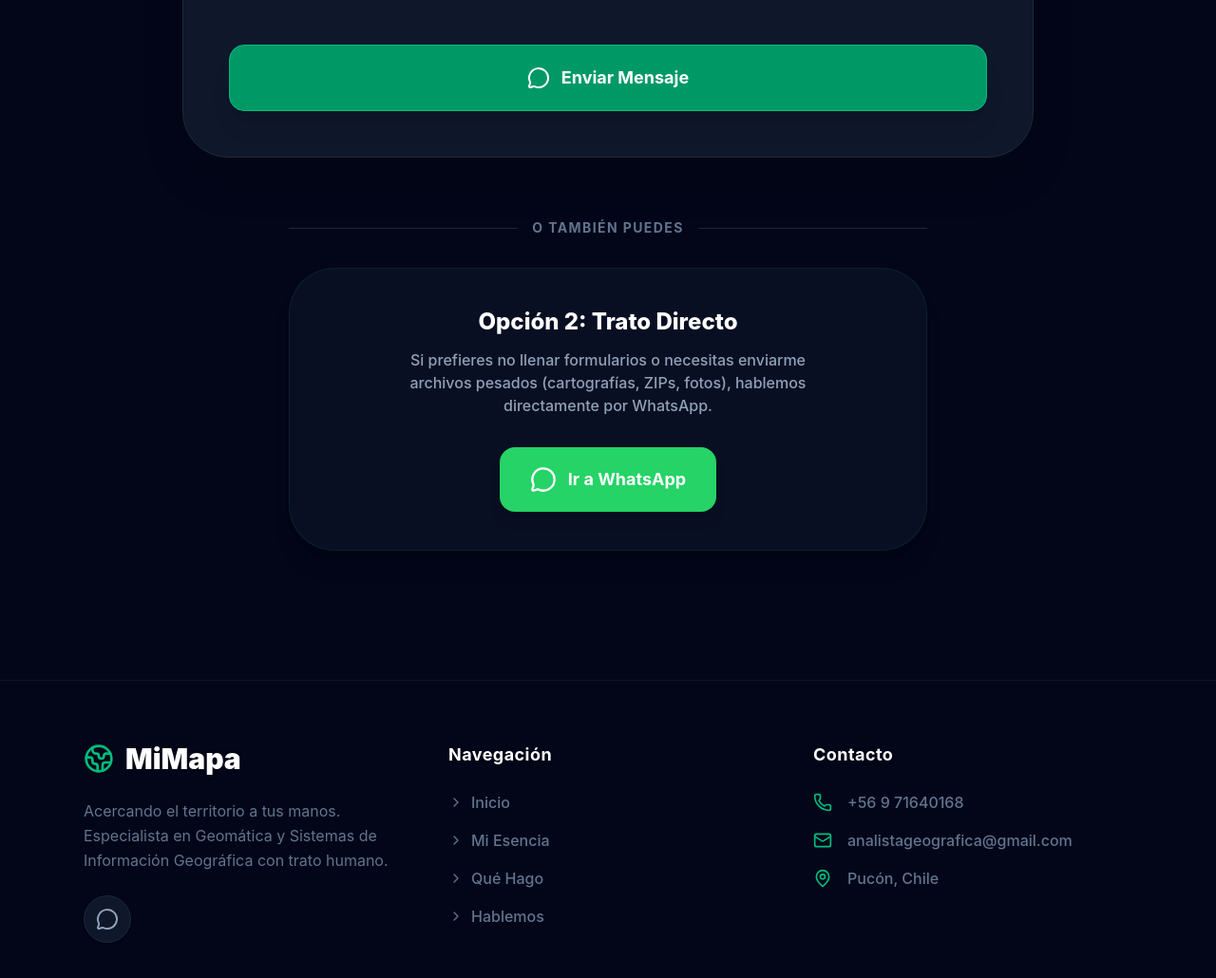
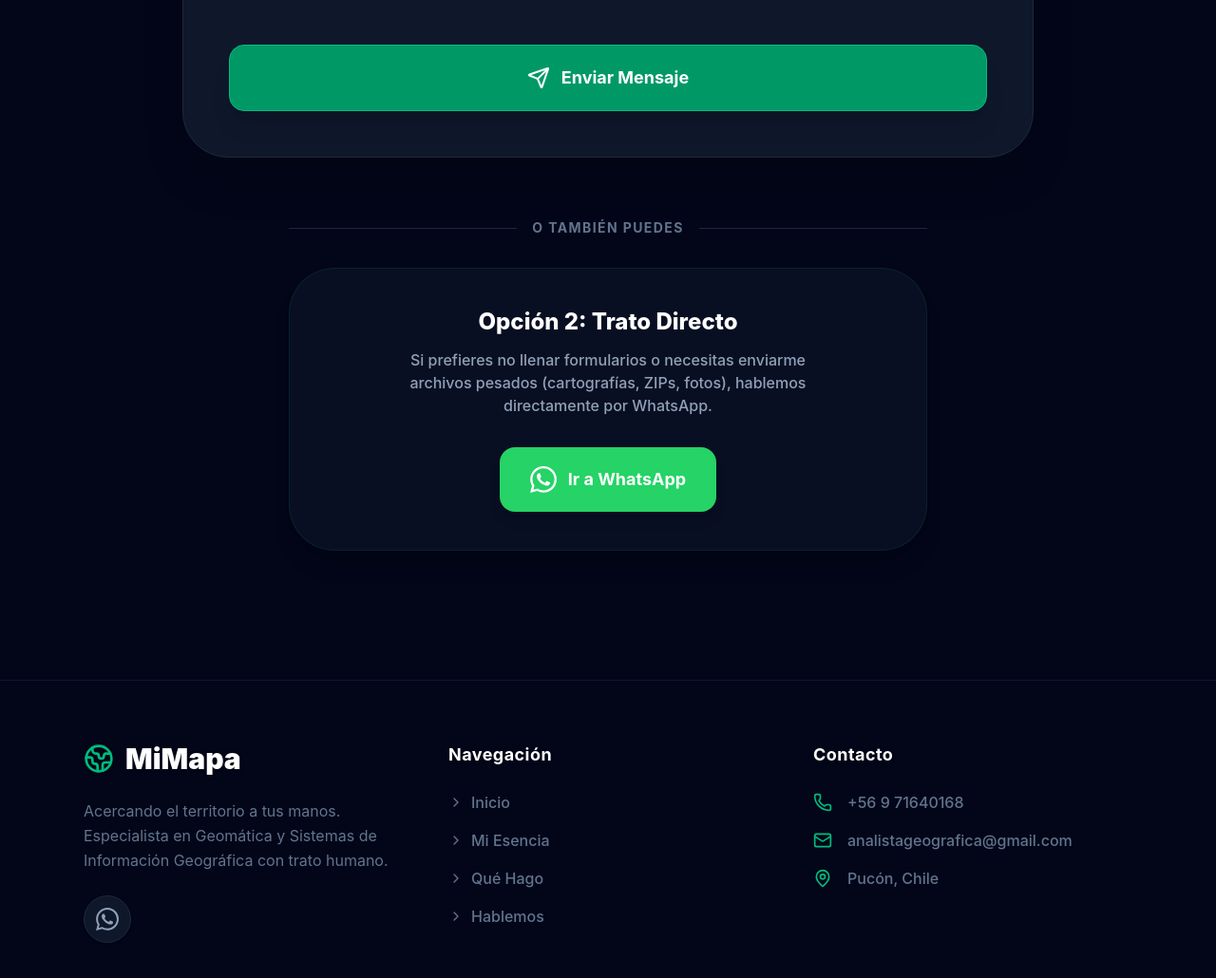
Before and after one commit to SamAntunez/MiMapa, a React app in the folder frontend/: page /contacto in a window 1280 px wide. Shown: the part 1059-2089 px from the top of the page at 95% size. Built offline with nearby package versions, Linux system fonts and the light colour scheme; the HTML template or start-up script is replaced by a standard one.

Commit message:
Solución de error de sintaxis en Contacto e integración de logo oficial de WhatsApp

```diff
--- a/frontend/src/components/Footer.jsx
+++ b/frontend/src/components/Footer.jsx
@@ -1,5 +1,6 @@
 import { Link } from 'react-router-dom';
-import { Globe2, MessageCircle, ChevronRight, Phone, Mail, MapPin } from 'lucide-react';
+import { Globe2, ChevronRight, Phone, Mail, MapPin } from 'lucide-react';
+import { WhatsAppIcon } from './Icons';
 
 export default function Footer() {
   return (
@@ -14,7 +15,7 @@
           </p>
           <div className="flex gap-4">
              <a href="https://wa.me/56971640168" target="_blank" rel="noreferrer" className="bg-slate-900 border border-slate-800 p-3 rounded-full hover:bg-emerald-700 hover:text-white transition shadow-sm">
-               <MessageCircle className="w-6 h-6" />
+               <WhatsAppIcon className="w-6 h-6" />
              </a>
           </div>
         </div>
--- /dev/null
+++ b/frontend/src/components/Icons.jsx
@@ -0,0 +1,7 @@
+import React from 'react';
+
+export const WhatsAppIcon = ({ className }) => (
+  <svg xmlns="http://www.w3.org/2000/svg" viewBox="0 0 24 24" fill="currentColor" className={className}>
+    <path d="M17.472 14.382c-.297-.149-1.758-.867-2.03-.967-.273-.099-.471-.148-.67.15-.197.297-.767.966-.94 1.164-.173.199-.347.223-.644.075-.297-.15-1.255-.463-2.39-1.475-.888-.788-1.489-1.761-1.663-2.06-.173-.297-.018-.458.13-.606.134-.133.298-.347.446-.52.149-.174.198-.298.298-.497.099-.198.05-.371-.025-.52-.075-.149-.669-1.612-.916-2.207-.242-.579-.487-.5-.669-.51a12.8 12.8 0 0 0-.57-.01c-.198 0-.52.074-.792.372-.272.297-1.04 1.016-1.04 2.479 0 1.462 1.065 2.875 1.213 3.074.149.198 2.096 3.2 5.077 4.487.709.306 1.262.489 1.694.625.712.227 1.36.195 1.871.118.571-.085 1.758-.719 2.006-1.413.248-.694.248-1.289.173-1.413-.074-.124-.272-.198-.57-.347m-5.421 7.403h-.004a9.87 9.87 0 0 1-5.031-1.378l-.361-.214-3.741.982.998-3.648-.235-.374a9.86 9.86 0 0 1-1.51-5.26c.001-5.45 4.436-9.884 9.888-9.884 2.64 0 5.122 1.03 6.988 2.898a9.825 9.825 0 0 1 2.893 6.994c-.003 5.45-4.437 9.884-9.885 9.884m8.413-18.297A11.815 11.815 0 0 0 12.05 0C5.495 0 .16 5.335.157 11.892c0 2.096.547 4.142 1.588 5.945L.057 24l6.305-1.654a11.882 11.882 0 0 0 5.683 1.448h.005c6.554 0 11.89-5.335 11.893-11.893a11.821 11.821 0 0 0-3.48-8.413z"/>
+  </svg>
+);
--- a/frontend/src/pages/Contacto.jsx
+++ b/frontend/src/pages/Contacto.jsx
@@ -1,5 +1,11 @@
 import { useState } from 'react';
-import { Mail, CheckCircle, Paperclip, Loader2, MessageCircle, ChevronRight } from 'lucide-react';
+import { Mail, CheckCircle, Paperclip, ChevronRight, Loader2, Send } from 'lucide-react';
+
+const WhatsAppIcon = ({ className }) => (
+  <svg xmlns="http://www.w3.org/2000/svg" viewBox="0 0 24 24" fill="currentColor" className={className}>
+    <path d="M17.472 14.382c-.297-.149-1.758-.867-2.03-.967-.273-.099-.471-.148-.67.15-.197.297-.767.966-.94 1.164-.173.199-.347.223-.644.075-.297-.15-1.255-.463-2.39-1.475-.888-.788-1.489-1.761-1.663-2.06-.173-.297-.018-.458.13-.606.134-.133.298-.347.446-.52.149-.174.198-.298.298-.497.099-.198.05-.371-.025-.52-.075-.149-.669-1.612-.916-2.207-.242-.579-.487-.5-.669-.51a12.8 12.8 0 0 0-.57-.01c-.198 0-.52.074-.792.372-.272.297-1.04 1.016-1.04 2.479 0 1.462 1.065 2.875 1.213 3.074.149.198 2.096 3.2 5.077 4.487.709.306 1.262.489 1.694.625.712.227 1.36.195 1.871.118.571-.085 1.758-.719 2.006-1.413.248-.694.248-1.289.173-1.413-.074-.124-.272-.198-.57-.347m-5.421 7.403h-.004a9.87 9.87 0 0 1-5.031-1.378l-.361-.214-3.741.982.998-3.648-.235-.374a9.86 9.86 0 0 1-1.51-5.26c.001-5.45 4.436-9.884 9.888-9.884 2.64 0 5.122 1.03 6.988 2.898a9.825 9.825 0 0 1 2.893 6.994c-.003 5.45-4.437 9.884-9.885 9.884m8.413-18.297A11.815 11.815 0 0 0 12.05 0C5.495 0 .16 5.335.157 11.892c0 2.096.547 4.142 1.588 5.945L.057 24l6.305-1.654a11.882 11.882 0 0 0 5.683 1.448h.005c6.554 0 11.89-5.335 11.893-11.893a11.821 11.821 0 0 0-3.48-8.413z" />
+  </svg>
+);
 
 export default function Contacto() {
   const [isSubmitting, setIsSubmitting] = useState(false);
@@ -23,8 +29,8 @@
       const response = await fetch('https://api.web3forms.com/submit', {
         method: 'POST',
         headers: {
-            'Content-Type': 'application/json',
-            Accept: 'application/json'
+          'Content-Type': 'application/json',
+          Accept: 'application/json'
         },
         body: json,
       });
@@ -55,9 +61,9 @@
 
           <div className="bg-slate-900 p-8 rounded-[2rem] border border-slate-800 inline-block text-left mb-10 max-w-2xl mx-auto shadow-lg">
             <ul className="space-y-4 text-slate-300 font-medium">
-              <li className="flex items-start gap-3"><span className="bg-slate-950 border border-slate-800 p-1 rounded-full shadow-sm"><CheckCircle className="w-5 h-5 text-emerald-500"/></span> Describe lo que necesitas representar.</li>
-              <li className="flex items-start gap-3"><span className="bg-slate-950 border border-slate-800 p-1 rounded-full shadow-sm"><CheckCircle className="w-5 h-5 text-emerald-500"/></span> Pega un enlace de referencia si tus archivos son pesados.</li>
-              <li className="flex items-start gap-3"><span className="bg-slate-950 border border-slate-800 p-1 rounded-full shadow-sm"><CheckCircle className="w-5 h-5 text-emerald-500"/></span> Te responderé en <strong>menos de 24 horas</strong>.</li>
+              <li className="flex items-start gap-3"><span className="bg-slate-950 border border-slate-800 p-1 rounded-full shadow-sm"><CheckCircle className="w-5 h-5 text-emerald-500" /></span> Describe lo que necesitas representar.</li>
+              <li className="flex items-start gap-3"><span className="bg-slate-950 border border-slate-800 p-1 rounded-full shadow-sm"><CheckCircle className="w-5 h-5 text-emerald-500" /></span> Pega un enlace de referencia si tus archivos son pesados.</li>
+              <li className="flex items-start gap-3"><span className="bg-slate-950 border border-slate-800 p-1 rounded-full shadow-sm"><CheckCircle className="w-5 h-5 text-emerald-500" /></span> Te responderé en <strong>menos de 24 horas</strong>.</li>
             </ul>
           </div>
         </div>
@@ -65,7 +71,7 @@
         <form onSubmit={handleSubmit} className="bg-slate-900 p-8 md:p-12 rounded-[3rem] shadow-2xl border border-slate-800 space-y-6">
           {submitStatus?.type === 'success' && (
             <div className="bg-emerald-900/40 border border-emerald-800 text-emerald-100 px-6 py-5 rounded-2xl flex items-center gap-4 shadow-inner">
-              <CheckCircle className="w-8 h-8 flex-shrink-0 text-emerald-400"/>
+              <CheckCircle className="w-8 h-8 flex-shrink-0 text-emerald-400" />
               <span className="font-semibold text-lg">{submitStatus.message}</span>
             </div>
           )}
@@ -117,7 +123,7 @@
               {isSubmitting ? (
                 <><Loader2 className="w-6 h-6 animate-spin" /> Enviando...</>
               ) : (
-                <><MessageCircle className="w-6 h-6" /> Enviar Mensaje</>
+                <><Send className="w-6 h-6" /> Enviar Mensaje</>
               )}
             </button>
           </div>
@@ -136,7 +142,7 @@
               Si prefieres no llenar formularios o necesitas enviarme archivos pesados (cartografías, ZIPs, fotos), hablemos directamente por WhatsApp.
             </p>
             <a href="https://wa.me/56971640168" target="_blank" rel="noreferrer" className="bg-[#25D366] hover:bg-[#20bd5a] text-white px-8 py-5 rounded-2xl font-bold flex items-center gap-3 transition shadow-lg hover:shadow-[#25D366]/30 hover:-translate-y-1 w-full sm:w-auto justify-center text-lg">
-              <MessageCircle className="w-7 h-7" /> Ir a WhatsApp
+              <WhatsAppIcon className="w-7 h-7" /> Ir a WhatsApp
             </a>
           </div>
         </div>
```
